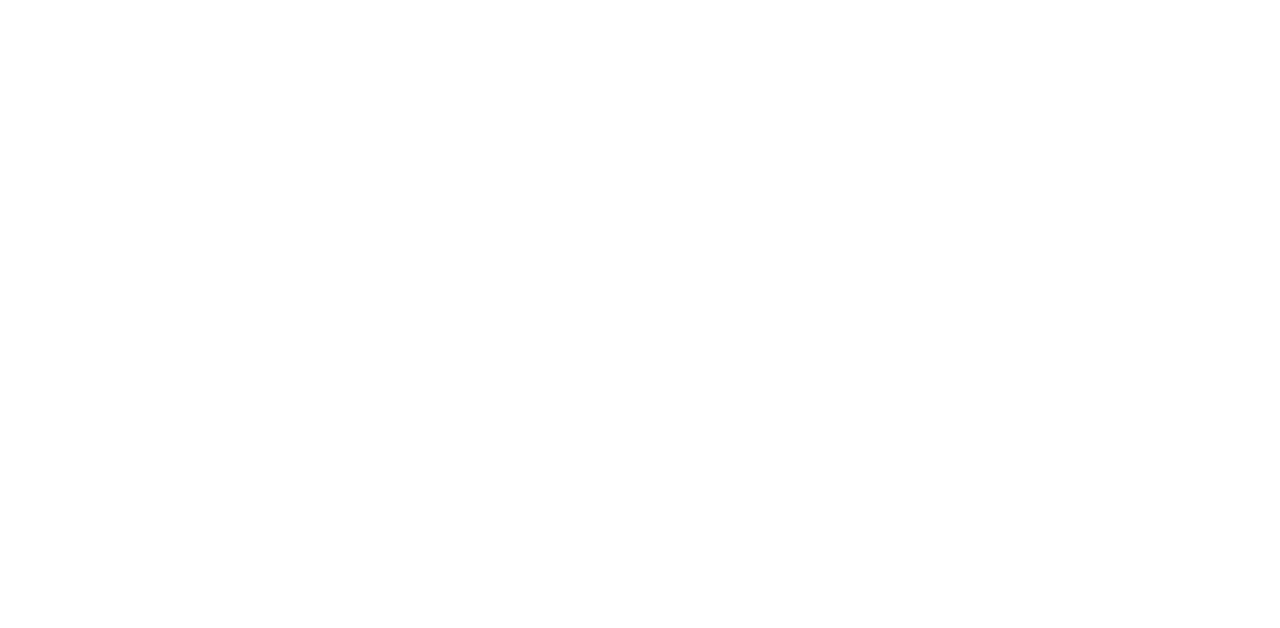
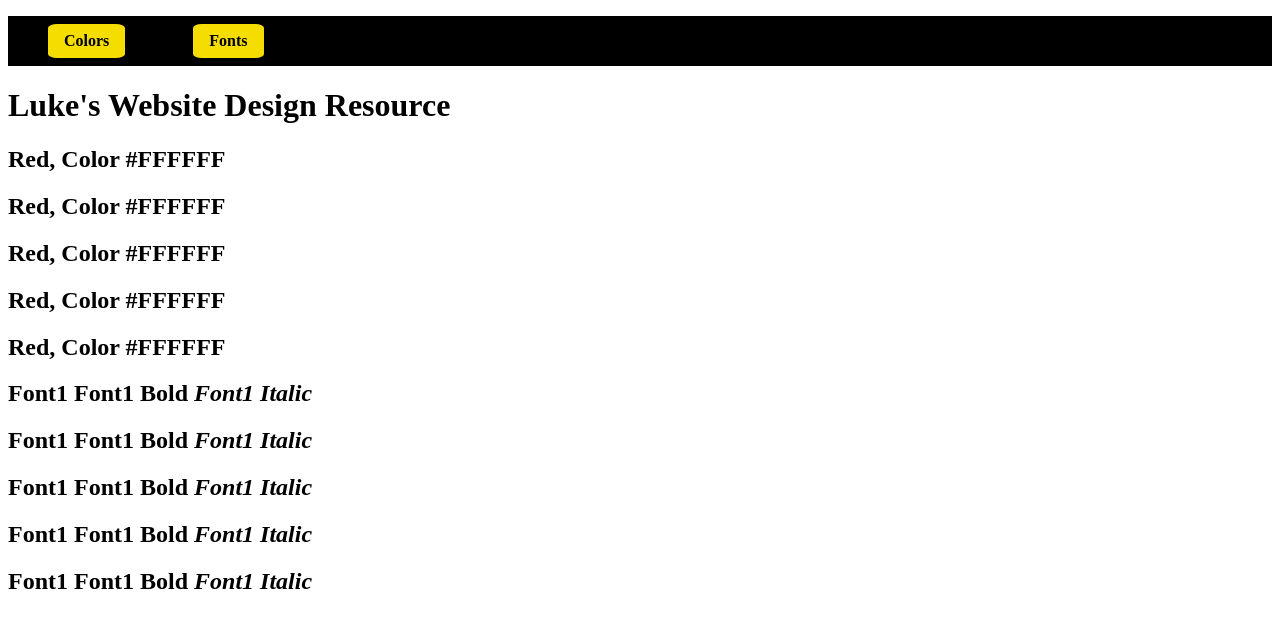
Before and after one commit to nicolinilr/web-design-system, a plain HTML site: page index.html in a window 1280 px wide. Drawn offline with Linux system fonts and the light colour scheme.

Commit message:
Add HTML content and Nav Bar Style

```diff
--- a/index.html
+++ b/index.html
@@ -7,7 +7,49 @@
 </head>
 
 <body>
+    <header>
+        <nav>
+            <ul>
+                <li><a href='#'>Colors</a></li>
+                <li><a href='#'>Fonts</a></li>
+            </ul>
+        </nav>
+        <h1>Luke's Website Design Resource</h1>
+    </header>
+<main>
+    <article id='colors'>
+        <div class='color-showcase'>
+            <div class='color-container red'></div>
+            <h2>Red, Color #FFFFFF</h2>
+        </div>
+        <div class='color-showcase'>
+            <div class='color-container teal'></div>
+            <h2>Red, Color #FFFFFF</h2>
+        </div>
+        <div class='color-showcase'>
+            <div class='color-container orange'></div>
+            <h2>Red, Color #FFFFFF</h2>
+        </div>
+        <div class='color-showcase'>
+            <div class='color-container yellow'></div>
+            <h2>Red, Color #FFFFFF</h2>
+        </div>
+        <div class='color-showcase'>
+            <div class='color-container lime'></div>
+            <h2>Red, Color #FFFFFF</h2>
+        </div>
 
+
+    </article>
+    <article id='fonts'>
+        <h2 class='font1'>Font1 <strong>Font1 Bold</strong> <i>Font1 Italic</i></h2>
+        <h2 class='font2'>Font1 <strong>Font1 Bold</strong> <i>Font1 Italic</i></h2>
+        <h2 class='font3'>Font1 <strong>Font1 Bold</strong> <i>Font1 Italic</i></h2>
+        <h2 class='font4'>Font1 <strong>Font1 Bold</strong> <i>Font1 Italic</i></h2>
+        <h2 class='font5'>Font1 <strong>Font1 Bold</strong> <i>Font1 Italic</i></h2>
+
+    </article>
+</main>
 </body>
 
 </html>
--- a/styles.css
+++ b/styles.css
@@ -0,0 +1,28 @@
+html {
+    font-size: 16px;
+    margin: 0;
+}
+
+nav {
+    background-color: black;
+}
+
+nav ul{
+    list-style: none;
+    padding: 0.5rem;
+}
+
+nav li {
+    display: inline-block;
+    background-color: #f5dd02;
+    margin: 0 2rem;
+    padding: 0.5rem 1rem;
+    border-radius: 12%;
+}
+
+nav a {
+    text-decoration: none;
+    color: black;
+    font-weight: 800;
+
+}
```
